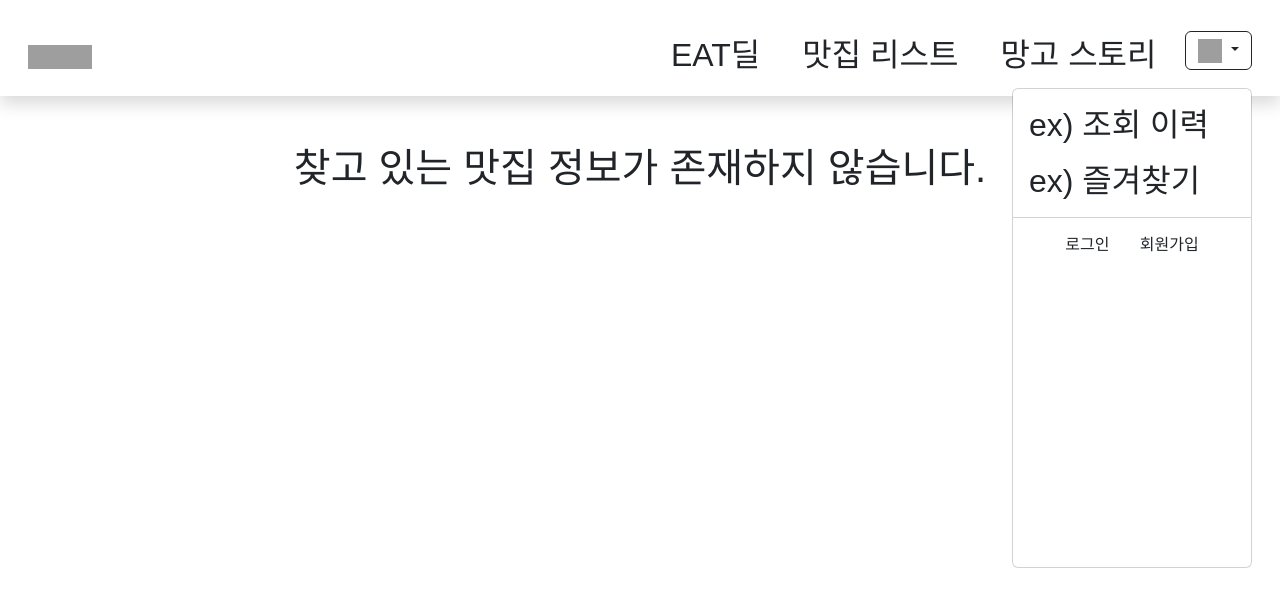
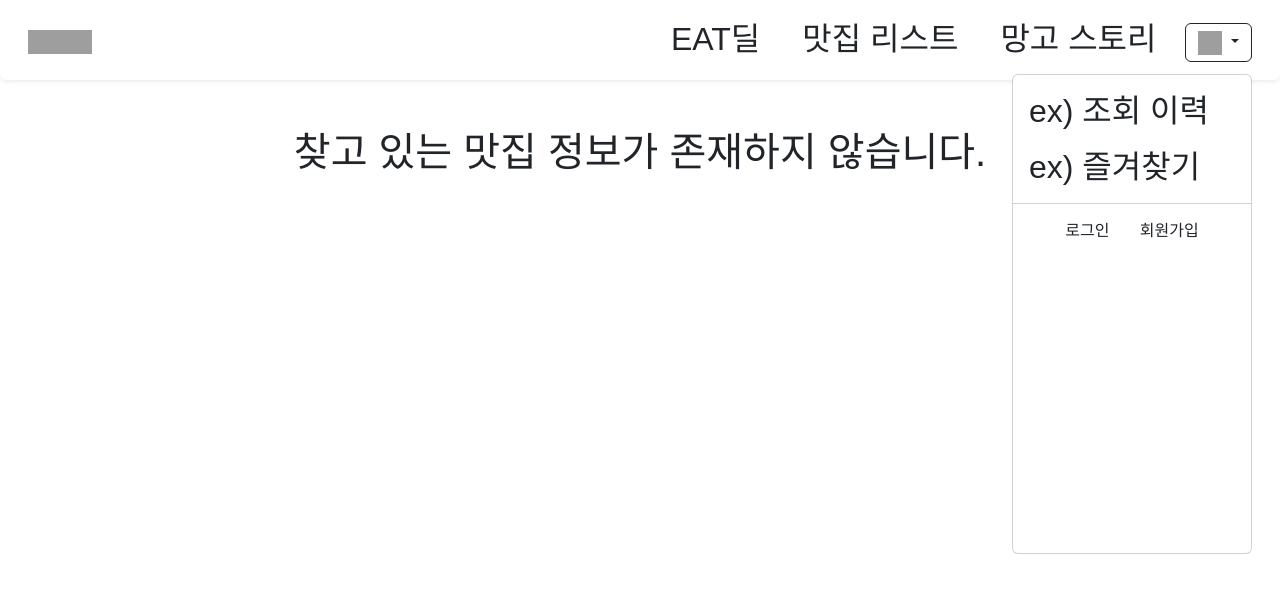
Before and after one commit to hyoung0/pjt-mango, a Django app: page /stores/search/ in a window 1280 px wide, after a click that opens the changed part. Shown: the top 607 px of the page. Run offline with Django 3.2, Linux system fonts and the light colour scheme; parts of the project's set-up code (start-up, migrations or seed data) failed here and were passed over; some web fonts are replaced; grey boxes are pictures that could not be loaded.

Commit message:
Fix navbar z-index, Remove index duplicateata exposed

```diff
--- a/templates/base.html
+++ b/templates/base.html
@@ -38,77 +38,15 @@
     </style>
   </head>
   <body>
-    {% comment %} 상단 나브바  {% endcomment %}
-  <div class="container-fluid" style="padding: 0;">
-    <header>
-      <div class="container-fluid position-sticky shadow p-3" style="height: 6rem;">
-        <nav class="navbar bg-body-primary">
-          <div class="container-fluid d-flex justify-content-between">
-            <a class="navbar-brand" href="{% url 'stores:index' %}">
-              <img src="https://d1.awsstatic.com/logos/customers/KO/logo_Mangoplate.12908c5b9952bc4f14bdc966e5e81b521415fc6a.png" style="width: 4rem; height: 1.5rem;">
-            </a>
-            <div class="d-flex">
-                <a href="#" class="btn me-3 d-flex" role="button" style="font-size: xx-large;">EAT딜</a>
-                <a href="#" class="btn me-3 d-flex" role="button" style="font-size: xx-large;">맛집 리스트</a>
-                <a href="#" class="btn me-3 d-flex" role="button" style="font-size: xx-large;">망고 스토리</a>
-                <div class="dropdown">
-                  <button class="btn dropdown-toggle" type="button" id="dropdownMenuButton" data-bs-toggle="dropdown" aria-haspopup="true" aria-expanded="false">
-                    <img src="https://cdn.icon-icons.com/icons2/1893/PNG/512/scientistavatar_120780.png" style="width: 1.5rem; height: 1.5rem;">
-                  </button>
-                  <ul class="dropdown-menu dropdown-menu-left" aria-labelledby="dropdownMenuButton" style="position:absolute; left:auto; right:0; height: 30rem; width: 15rem;">
-                    <li><a class="dropdown-item" href="#" style="font-size: xx-large;">ex) 조회 이력</a></li>
-                    <li><a class="dropdown-item" href="#" style="font-size: xx-large;">ex) 즐겨찾기</a></li>
-                    <li><hr class="dropdown-divider"></li>
-                    <li>
-                      <div class="container-fluid d-flex align-items-center">
-                        <div class="container-fluid d-flex justify-content-center">
-                        {% if request.user.is_authenticated %}
-                          <h1 class="mt-1" style="font-size: xx-large;">{{ user }}</h1>
-                        </div>
-                        <hr>
-                    </li>
-                    <li><hr class="dropdown-divider"></li>
-                    <li>
-                        <div class="row d-flex">
-                          <div class="col-5">
-                              <form action="{% url 'accounts:logout' %}" method="POST" class="ms-3">
-                                {% csrf_token %}
-                                <input type="submit" value="로그아웃" class="btn btn-outline-danger" style="font-size: xx-large;">
-                              </form>
-                          </div>
-                          <div class="col-5">
-                              <a href="{% url 'accounts:profile' user.username %}" class="btn btn-outline-primary" style="width: 7rem; font-size: xx-large;">마이페이지</a>
-                          </div>
-                          <div class="col-5">
-                            {% if request.user.is_superuser %}
-                              <a href="{% url 'stores:create' %}" class="btn btn-outline-primary ms-3 mt-2" style="width: 13rem; font-size: xx-large;">가게 등록</a>
-                            {% endif %}
-                          </div>
-                        </div>
-                        {% else %}
-                        <div>
-                          <a href="{% url 'accounts:login' %}" class="btn">로그인</a>
-                          <a href="{% url 'accounts:signup' %}" class="btn">회원가입</a>
-                        </div>
-                        {% endif %}
-                      </div>
-                    </li>
-                  </ul>
-                </div>
-            </div>
-          </div>
-        </nav>
-      </div>
-    </header>
+    <div class="container-fluid" style="padding: 0;">
 
+    {# 상단 나브바  #}
+    {% include 'navbar.html' %}
 
     {% block content %}{% endblock content %}
 
+    </div>
 
-
-
-
-  </div>
   </body>
   {% block script %}{% endblock script %}
   <script src="https://cdn.jsdelivr.net/npm/bootstrap@5.3.0-alpha3/dist/js/bootstrap.bundle.min.js" integrity="sha384-ENjdO4Dr2bkBIFxQpeoTz1HIcje39Wm4jDKdf19U8gI4ddQ3GYNS7NTKfAdVQSZe" crossorigin="anonymous"></script>
--- /dev/null
+++ b/templates/navbar.html
@@ -0,0 +1,56 @@
+<nav class="navbar bg-white sticky-top shadow-sm px-3 py-2 rounded-2">
+  <div class="container-fluid d-flex justify-content-between">
+    <a class="navbar-brand" href="{% url 'stores:index' %}">
+      <img src="https://d1.awsstatic.com/logos/customers/KO/logo_Mangoplate.12908c5b9952bc4f14bdc966e5e81b521415fc6a.png" style="width: 4rem; height: 1.5rem;">
+    </a>
+    <div class="d-flex">
+        <a href="#" class="btn me-3 d-flex" role="button" style="font-size: xx-large;">EAT딜</a>
+        <a href="#" class="btn me-3 d-flex" role="button" style="font-size: xx-large;">맛집 리스트</a>
+        <a href="#" class="btn me-3 d-flex" role="button" style="font-size: xx-large;">망고 스토리</a>
+        <div class="dropdown py-2">
+          <button class="btn dropdown-toggle mb-0" type="button" id="dropdownMenuButton" data-bs-toggle="dropdown" aria-haspopup="true" aria-expanded="false">
+            <img src="https://cdn.icon-icons.com/icons2/1893/PNG/512/scientistavatar_120780.png" style="width: 1.5rem; height: 1.5rem;">
+          </button>
+          <ul class="dropdown-menu dropdown-menu-left" aria-labelledby="dropdownMenuButton" style="position:absolute; left:auto; right:0; height: 30rem; width: 15rem; z-index: 10;">
+            <li><a class="dropdown-item" href="#" style="font-size: xx-large;">ex) 조회 이력</a></li>
+            <li><a class="dropdown-item" href="#" style="font-size: xx-large;">ex) 즐겨찾기</a></li>
+            <li><hr class="dropdown-divider"></li>
+            <li>
+              <div class="container-fluid d-flex align-items-center">
+                <div class="container-fluid d-flex justify-content-center">
+                {% if request.user.is_authenticated %}
+                  <h1 class="mt-1" style="font-size: xx-large;">{{ user }}</h1>
+                </div>
+                <hr>
+            </li>
+            <li><hr class="dropdown-divider"></li>
+            <li>
+                <div class="row d-flex">
+                  <div class="col-5">
+                      <form action="{% url 'accounts:logout' %}" method="POST" class="ms-3">
+                        {% csrf_token %}
+                        <input type="submit" value="로그아웃" class="btn btn-outline-danger" style="font-size: xx-large;">
+                      </form>
+                  </div>
+                  <div class="col-5">
+                      <a href="{% url 'accounts:profile' user.username %}" class="btn btn-outline-primary" style="width: 7rem; font-size: xx-large;">마이페이지</a>
+                  </div>
+                  <div class="col-5">
+                    {% if request.user.is_superuser %}
+                      <a href="{% url 'stores:create' %}" class="btn btn-outline-primary ms-3 mt-2" style="width: 13rem; font-size: xx-large;">가게 등록</a>
+                    {% endif %}
+                  </div>
+                </div>
+                {% else %}
+                <div>
+                  <a href="{% url 'accounts:login' %}" class="btn">로그인</a>
+                  <a href="{% url 'accounts:signup' %}" class="btn">회원가입</a>
+                </div>
+                {% endif %}
+              </div>
+            </li>
+          </ul>
+        </div>
+    </div>
+  </div>
+</nav>
```
Also changed, not shown: stores/templates/stores/index.html (+1 -23 lines).
